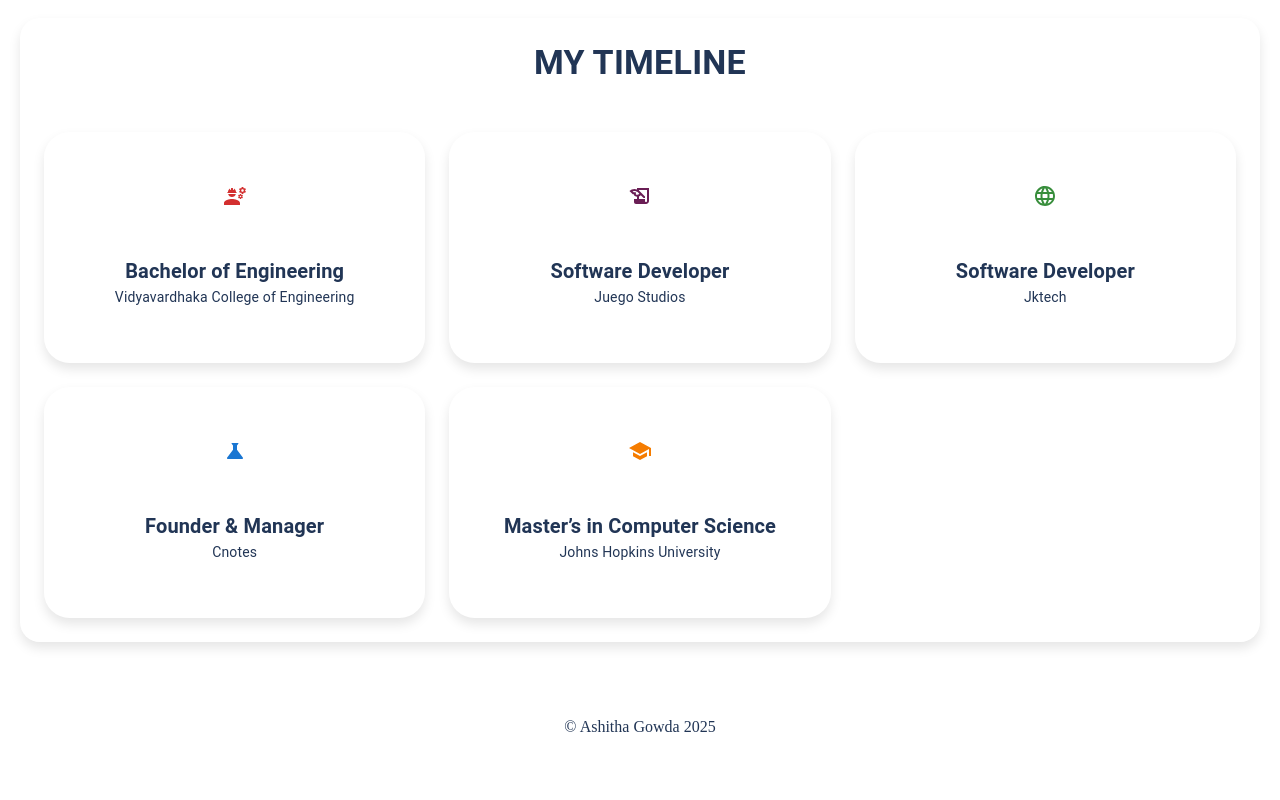
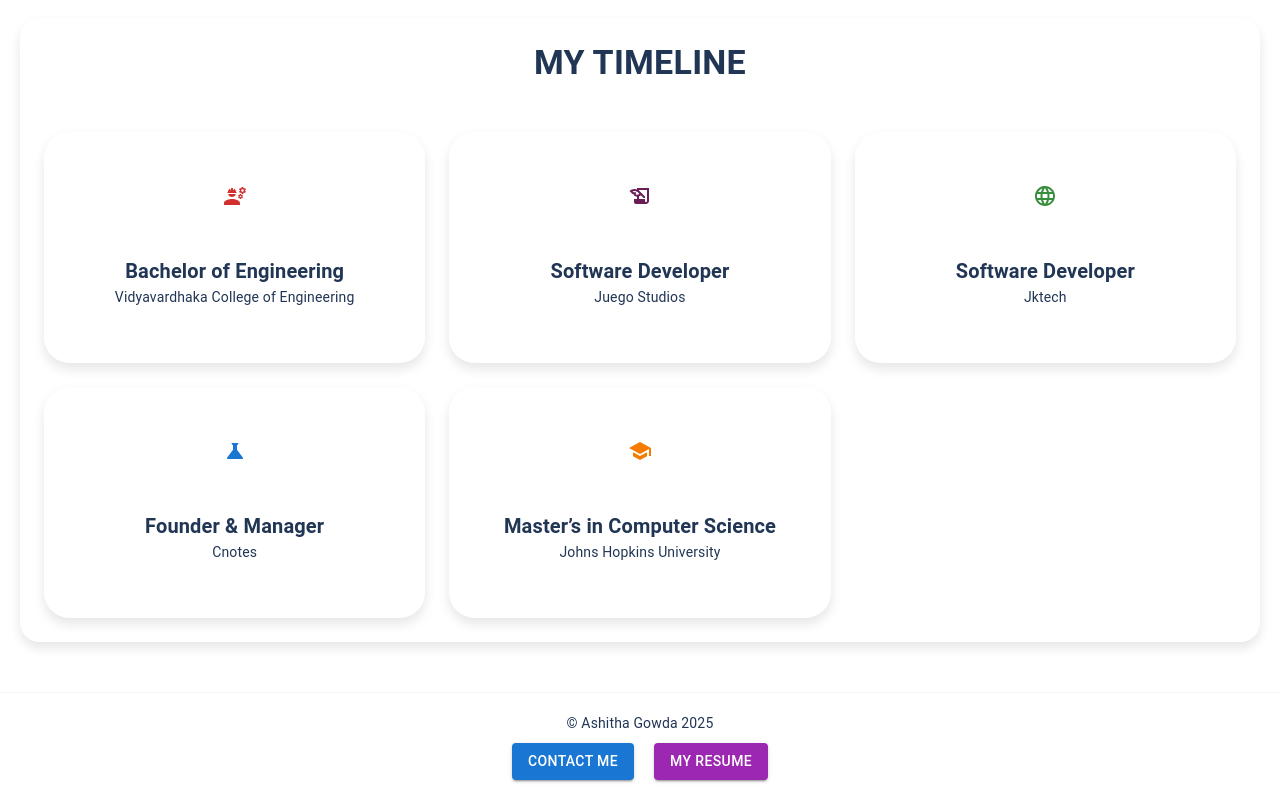
Before and after one commit to AshithaPGowda/portfolio, a Next.js app: page / in a window 1280 px wide. Shown: the part 1584-2384 px from the top of the page. Before the commit the page ends 2346 px from the top, so only its background shows below. Built offline with nearby package versions, Linux system fonts and the light colour scheme.

Commit message:
now footer is common in both the elements

```diff
--- a/src/app/components/footerContent/customFooter.js
+++ b/src/app/components/footerContent/customFooter.js
@@ -7,7 +7,7 @@ import COLOURS from "@/app/colours";
 import ContactForm from "./contentForm";
 import ResumeViewer from "./resumeViewer";
 
-const Footer = ({ theme }) => {
+const Footer = ({ theme, isMobile }) => {
     const [showContactForm, setShowContactForm] = useState(false);
     const [showResume, setShowResume] = useState(false);
 
@@ -18,6 +18,14 @@ const Footer = ({ theme }) => {
 
     const handleOpenResume = () => setShowResume(true);
     const handleCloseResume = () => setShowResume(false);
+
+    // Handle the click on "Download Resume" on mobile
+    const handleDownloadResume = () => {
+        const link = document.createElement("a");
+        link.href = CONSTANT.RESUMEURL;
+        link.download = CONSTANT.RESUME_NAME_FOR_DOWNLOAD; // Customize the filename if necessary
+        link.click();
+    };
 
     return (
         <footer
@@ -45,19 +53,15 @@ const Footer = ({ theme }) => {
                 <Button
                     variant="contained"
                     color="secondary"
-                    onClick={handleOpenResume}
+                    onClick={isMobile ? handleDownloadResume : handleOpenResume}
                     style={{ backgroundColor: COLOURS[`BUTTON_${theme}`] }}
                 >
-                    My Resume
+                    {isMobile ? "Download Resume" : "My Resume"}
                 </Button>
             </div>
 
-            <ContactForm
-                open={showContactForm}
-                onClose={handleCloseContactForm}
-                theme={theme}
-                COLOURS={COLOURS}
-            />
+            <ContactForm open={showContactForm} onClose={handleCloseContactForm} theme={theme} COLOURS={COLOURS} />
+            {isMobile ? null : (
                 <ResumeViewer
                     open={showResume}
                     onClose={handleCloseResume}
@@ -65,6 +69,7 @@ const Footer = ({ theme }) => {
                     COLOURS={COLOURS}
                     resumeUrl={CONSTANT.RESUMEURL}
                 />
+            )}
         </footer>
     );
 };
--- a/src/app/components/footerContent/resumeViewer.js
+++ b/src/app/components/footerContent/resumeViewer.js
@@ -20,7 +20,8 @@ const ResumeViewer = ({ open, onClose, theme, COLOURS, resumeUrl }) => {
                     left: "50%",
                     transform: "translate(-50%, -50%)",
                     width: "90%",
-                    maxWidth: "600px",
+                    maxWidth: "70%",
+                    height:"80%",
                     bgcolor: COLOURS[`SECTION_COLOUR_${theme}`],
                     boxShadow: 24,
                     p: 4,
@@ -38,7 +39,7 @@ const ResumeViewer = ({ open, onClose, theme, COLOURS, resumeUrl }) => {
                     title="Resume Preview"
                     style={{
                         width: "100%",
-                        height: "400px",
+                        height: "80%",
                         border: "none",
                         borderRadius: "8px",
                         marginBottom: "20px",
--- a/src/app/home/page.js
+++ b/src/app/home/page.js
@@ -8,13 +8,11 @@ import PersonalMobile from '../components/sectionPersonal/mobileView';
 import PersonalDesktop from '../components/sectionPersonal/desktopView';
 import WhatDoIDo from '../components/sectionPersonal/what DoIDo';
 import Education from '../components/sectionPersonal/educationDetails';
+import Footer from '../components/footerContent/customFooter';
 
 export default function UserProfile({theme, timelineColours}) {
       // Check if the screen is small (mobile view)
   const isMobile = useMediaQuery("(max-width:600px)");
-
-  const currentYear = new Date().getFullYear();
-  const colors = ["#4CAF50", "#2196F3"];
 
   useEffect(() => {
     // Ensure body and html take up full height of the screen
@@ -75,18 +73,8 @@ export default function UserProfile({theme, timelineColours}) {
        {<Education theme={theme} timelineColours={timelineColours}/>}
       </div>
 
-      {/* Custom Footer */}
-      <div
-        style={{
-          padding: '10px 10px',
-          backgroundColor: COLOURS[`BACKGROUND_${theme}`], // Dynamic footer color
-          color: COLOURS[`TEXT_COLOUR_${theme}`], // Dynamic footer text color
-          textAlign: 'center',
-          marginTop: 'auto',
-        }}
-      >
-        <p>&#169; Ashitha Gowda {currentYear}</p>
-      </div>
+            {/* Footer */}
+            <Footer theme={theme} isMobile={isMobile}/>
     </div>
   );
 }
--- a/src/app/projects/page.js
+++ b/src/app/projects/page.js
@@ -123,7 +123,7 @@ export default function Projects() {
             </div>
 
             {/* Footer */}
-            <Footer theme={theme}/>
+            <Footer theme={theme} isMobile={isMobile}/>
         </div>
     );
 }
```
Lines whose indentation alone changed are shown as unchanged.
